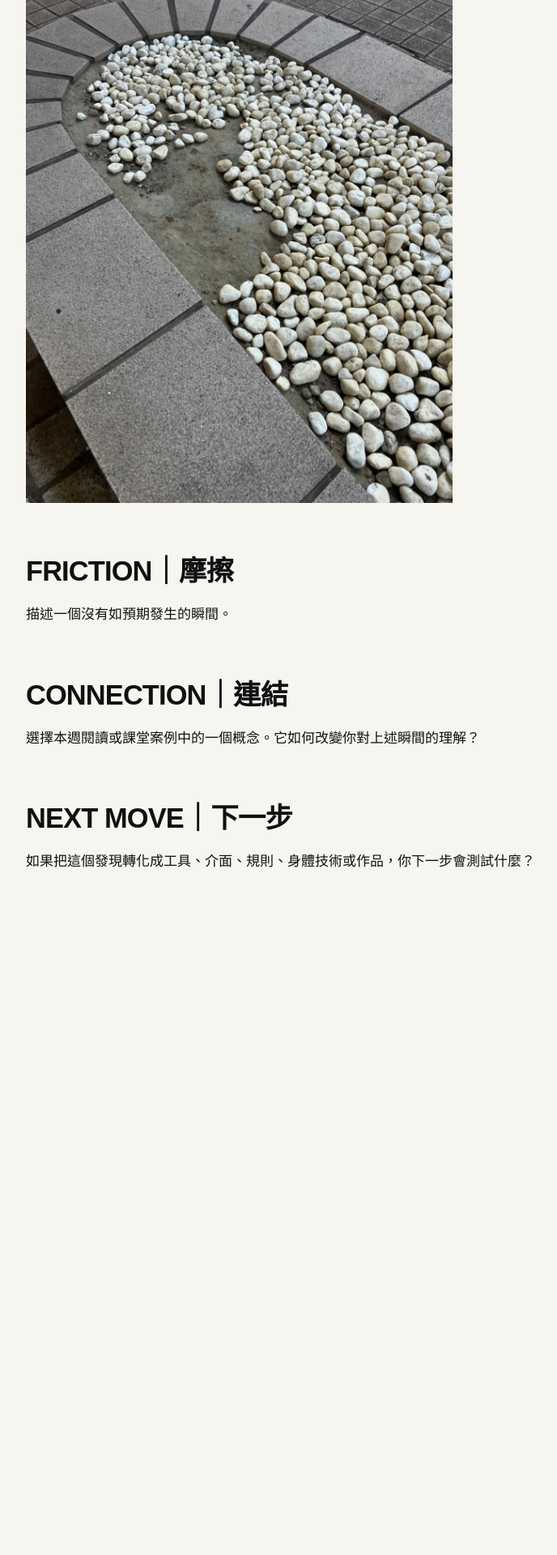
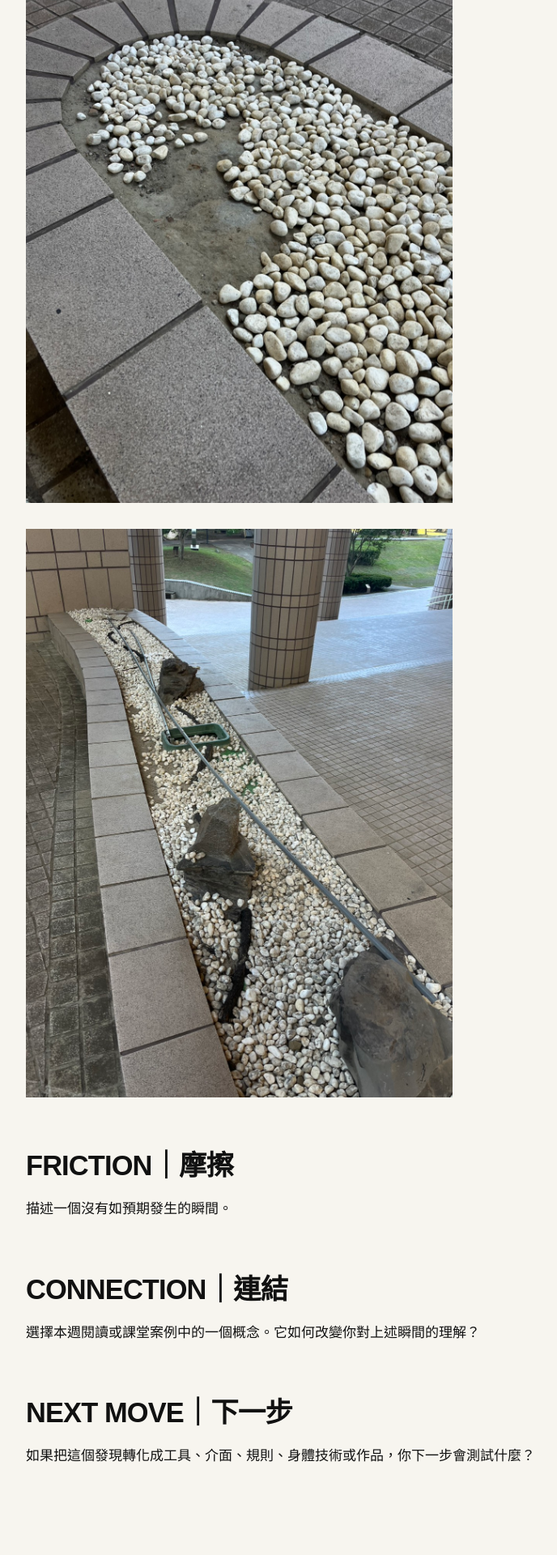
Before and after one commit to yenchichen1998/fieldworkarchive, a Jekyll site: the page built from weeks/week-02.md, in a window 1280 px wide. Shown: the part 693-2613 px from the top of the page at 81% size, without its empty margins (48-736 px from the left). Built offline with Jekyll 4.4.1, drawn with Linux system fonts in a browser that asks for light colours; before the commit the page ends 1879 px from its top, so only the background shows below that.

Commit message:
Update week-02.md

```diff
--- a/weeks/week-02.md
+++ b/weeks/week-02.md
@@ -12,6 +12,7 @@ permalink: /weeks/week-02/
 
 ## TRACE｜痕跡
  ![共同繪製的教室導航地圖]({{ '/assets/images/w02-01.jpg' | relative_url }})
+ ![共同繪製的教室導航地圖]({{ '/assets/images/w02-02.jpg' | relative_url }})
 
 
 ## FRICTION｜摩擦
```
